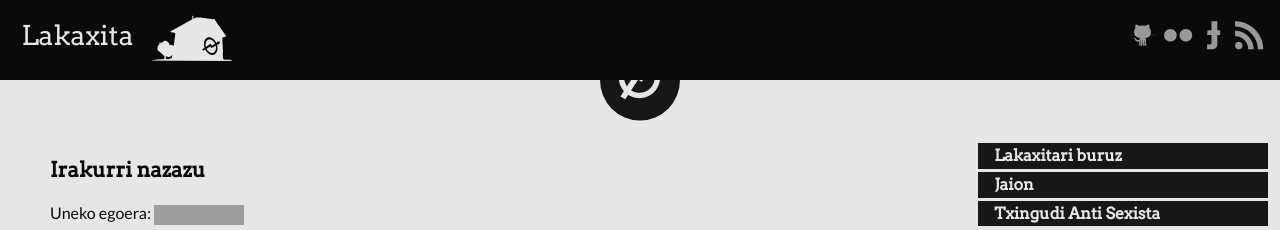
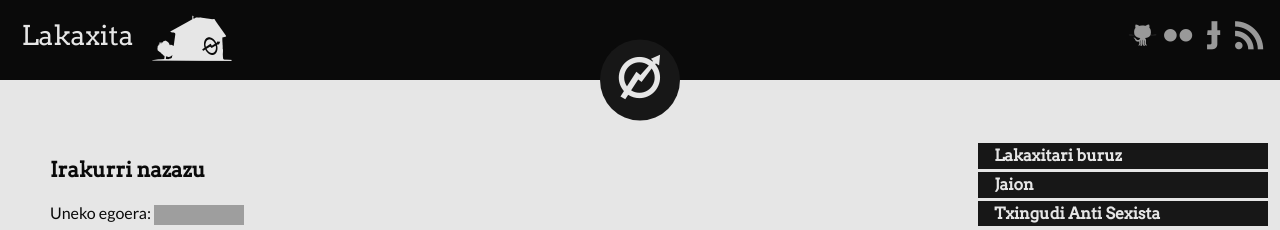
Before and after one commit to lakaxita/lakaxita.github.io, a Jekyll site: the page built from README.markdown, in a window 1280 px wide. Shown: the top 230 px of the page. Built offline with Jekyll 4.4.1, drawn with Linux system fonts in a browser that asks for light colours; Markdown is read by kramdown in place of the engine named in the settings; grey boxes are pictures that could not be loaded.

```diff
--- a/_sass/main.sass
+++ b/_sass/main.sass
@@ -226,7 +226,10 @@
     border-radius: 50%
     left: 50%
     padding: 3px
+    z-index: 2
     +transform(translate(-50%,-50%))
+section#description ~ div#wrap:before
+    z-index: 0
 
 footer
     color: $white
```
